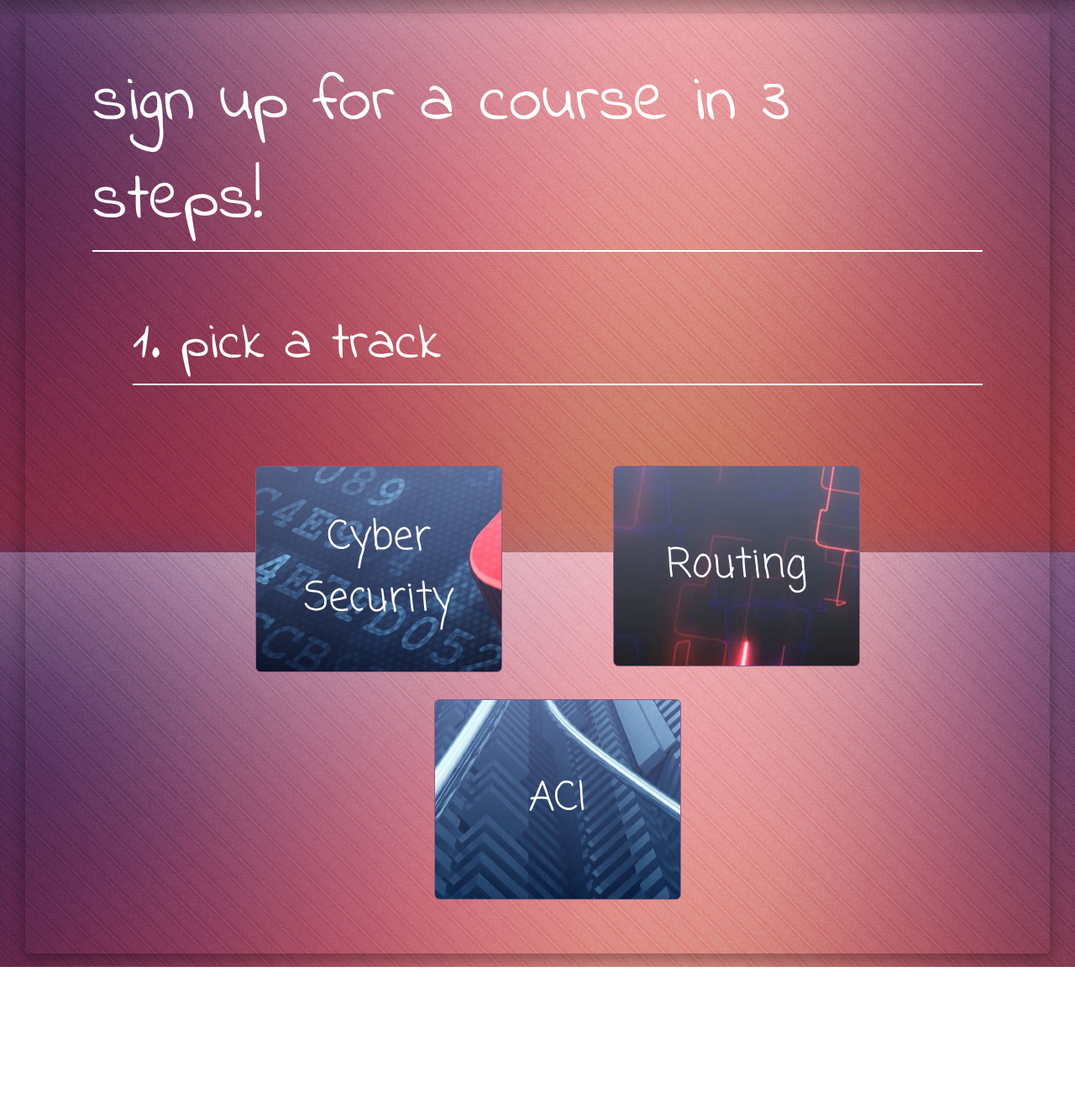
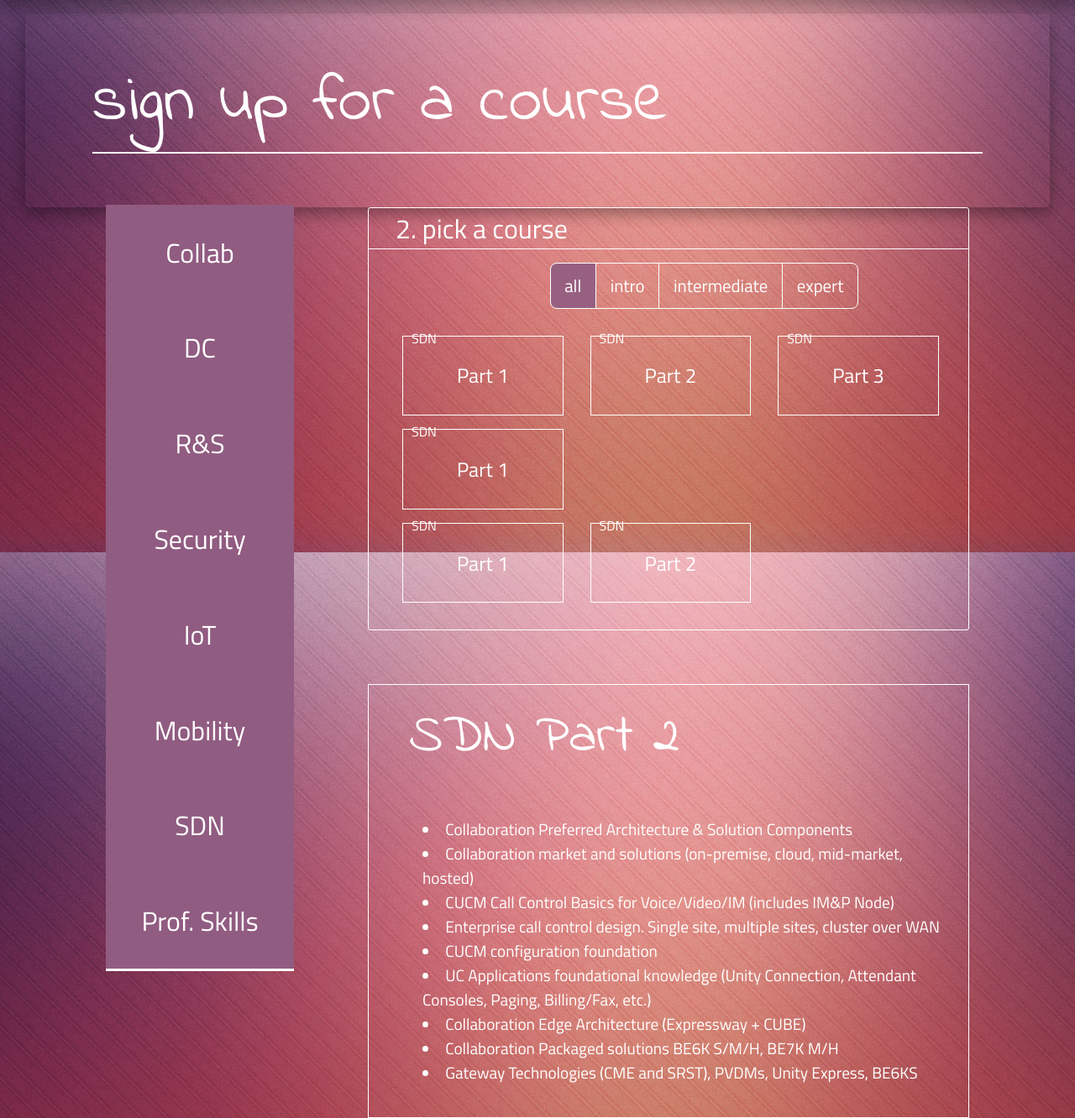
Before and after one commit to alisidd/waveXpand, a PHP site: page /training.php in a window 1280 px wide. Shown: the part 142-1474 px from the top of the page at 84% size. Before the commit the page ends 1294 px from the top, so only its background shows below. Run offline with PHP 8.4, Linux system fonts and the light colour scheme; some libraries are stand-ins or nearby versions.

Commit message:
Format courses properly

```diff
--- a/css/styles.css
+++ b/css/styles.css
@@ -69,6 +69,8 @@ a
 
 .right-pane
 {
+    position: relative;
+
     float: right;
 
     width: 40%;
@@ -123,10 +125,10 @@ iframe
 {
     position: absolute;
 
-    width: 37%;
-    height: 40%;
+    width: 100%;
+    height: 180%;
 
-    border: .1rem solid #915c81;
+    border: .1rem solid rgba(145, 92, 129, 1);
 }
 
 /* Training page */
@@ -134,14 +136,14 @@ iframe
 .content--training
 {
     margin: 0 30px;
+
+    border-radius: .3rem;
+    box-shadow: 0 8px 17px 0 rgba(0,0,0,.2),0 6px 20px 0 rgba(0,0,0,.19);
 }
 
 #registration
 {
     padding-bottom: 4rem;
-
-    border-radius: .3rem;
-    box-shadow: 0 8px 17px 0 rgba(0,0,0,.2),0 6px 20px 0 rgba(0,0,0,.19);
 }
 
 .title
@@ -167,77 +169,82 @@ iframe
     border-bottom: .13rem solid #fff;
 }
 
-#first-step,
-#second-step
+.left-pane--training
 {
-    margin: 1em 5em 0 8em;
+    float: left;
+
+    width: 20%;
+    margin-left: 6rem;
+}
+
+.right-pane--training
+{
+    float: right;
+
+    width: 60%;
+    margin-right: 5rem;
 }
 
 .options
 {
-    display: flex;
-    flex-direction: row;
+    display: inline-block;
 
-    margin: 3rem 5rem 0 5rem;
-
-    text-align: center;
-
-    justify-content: space-around;
-    flex-wrap: wrap;
+    margin-top: 4rem;
 }
 
-.option
+.track-options
 {
-    font-family: 'Coming Soon', cursive;
-    font-size: 3rem;
+    display: inline;
+}
 
-    width: 30%;
-    min-width: 294px;
-    height: 40%;
-    min-height: 239px;
-    max-height: 294px
-    margin-right: 20px;
-    margin-top: 2rem;
+.track-option
+{
+    font-family: 'Titillium Web', sans-serif;
+    font-size: 2rem;
+
+    display: block;
+
+    width: 7em;
+    margin-top: -.2rem;
 
     cursor: pointer;
-    text-align: center;
 
     color: #fff;
-    border: .1rem solid #915c81;
-    border-radius: .4rem;
-
-    background-blend-mode: screen;
+    border: none;
+    border-bottom: 3px solid #fff;
+    background-color: rgba(145, 92, 129, 1);
 }
 
-#button1
+.track-option:hover
 {
-    background: linear-gradient( rgba(91, 100, 137, .8), rgba(0, 0, 0, .5) ), url(../images/cyber-security.jpg) center left;
+    background-color: rgba(145, 92, 200, 1);
 }
 
-.track-1
+.title--box
 {
-    background: linear-gradient( rgba(91, 100, 137, .8), rgba(0, 0, 0, .5) ), url(../images/cyber-security.jpg) center left;
+    font-family: 'Titillium Web', sans-serif;
+    font-size: 2rem;
+
+    padding-left: 2rem;
+
+    color: white;
+    border-bottom: 1px solid #fff;
 }
 
-#button2
+.courses
 {
-    background: linear-gradient( rgba(91, 100, 137, .8), rgba(0, 0, 0, .5) ), url(../images/routing.jpg) center left;
-}
+    margin: 4rem 1rem 0 0;
 
-#button3
-{
-    background: linear-gradient( rgba(91, 100, 137, .8), rgba(0, 0, 0, .5) ), url(../images/infrastructure.jpg) center left;
-}
-
-#second-step
-{
-    display: none;
-
-    margin: 1em 5em 0 8em;
+    border: 1px solid #fff;
+    border-radius: 3px;
 }
 
 .levels
 {
+    display: inline-block;
+
+    width: 100%;
+
     text-align: center;
 }
 
@@ -284,21 +291,83 @@ iframe
     background-color: rgba(145, 92, 129, .9);
 }
 
-#intro-courses,
-#intermediate-courses,
-#expert-courses
+.course-options
 {
-    display: inline;
-
-    margin-right: 2rem;
+    display: flex;
+    flex-direction: column;
 }
 
-.all-courses
+.intro,
+.intermediate,
+.expert
 {
-    margin: 4rem 5rem 0 5rem;
+    display: flex;
+    flex-direction: row;
+}
 
-    text-align: center;
+.course
+{
+    font-family: 'Titillium Web', sans-serif;
+
+    position: relative;
+
+    margin: 0 2rem 1rem 0;
+    padding: .3em 4em .3em 4em;
+
+    list-style-type: none;
+
+    cursor: pointer;
+
+    color: white;
+    border: 1px solid #fff;
+    transition: background-color 200ms ease-in-out;
 }
+
+.course:hover
+{
+    background-color: rgba(145, 92, 129, .4);
+}
+
+.course-title
+{
+    position: absolute;
+    top: -26px;
+    left: 10px;
+}
+
+.course-part
+{
+    font-size: 1.5rem;
+}
+
+.course-signup
+{
+  margin-top: 4rem;
+  margin-right: 1rem;
+  border: 1px solid #fff;
+}
+
+#course-name
+{
+    font-family: 'Indie Flower', cursive;
+    font-size: 4rem;
+
+    margin: 1rem 1rem 0 3rem;
+
+    color: white;
+}
+
+#course-description
+{
+    font-family: 'Titillium Web', sans-serif;
+    font-size: 1.2rem;
+
+    margin: 3rem 1rem 0 4rem;
+    padding-bottom: 2em;
+
+    color: white;
+}
+
 
 /* Misc classes for input */
 
--- a/training.php
+++ b/training.php
@@ -3,7 +3,6 @@
     <!-- Import Google fonts -->
     <link href='https://fonts.googleapis.com/css?family=Titillium+Web' rel='stylesheet' type='text/css'>
     <link href='https://fonts.googleapis.com/css?family=Indie+Flower' rel='stylesheet' type='text/css'>
-    <link href='https://fonts.googleapis.com/css?family=Coming+Soon' rel='stylesheet' type='text/css'>
     <link href="css/styles.css" rel="stylesheet" type="text/css">
 
     <!--Let browser know website is optimized for mobile-->
@@ -22,9 +21,9 @@
           $("#intermediate").removeClass("active");
           $("#expert").removeClass("active");
 
-          document.getElementById("intro-courses").style.display = "inline";
-          document.getElementById("intermediate-courses").style.display = "inline";
-          document.getElementById("expert-courses").style.display = "inline";
+          document.getElementsByClassName("intro")[0].style.display = "flex";
+          document.getElementsByClassName("intermediate")[0].style.display = "flex";
+          document.getElementsByClassName("expert")[0].style.display = "flex";
         } else if (selection == "intro") {
 
           $("#intro").addClass("active");
@@ -32,9 +31,9 @@
           $("#intermediate").removeClass("active");
           $("#expert").removeClass("active");
 
-          document.getElementById("intro-courses").style.display = "inline";
-          document.getElementById("intermediate-courses").style.display = "none";
-          document.getElementById("expert-courses").style.display = "none";
+          document.getElementsByClassName("intro")[0].style.display = "flex";
+          document.getElementsByClassName("intermediate")[0].style.display = "none";
+          document.getElementsByClassName("expert")[0].style.display = "none";
         } else if (selection == "intermediate") {
 
           $("#intermediate").addClass("active");
@@ -42,9 +41,9 @@
           $("#all").removeClass("active");
           $("#expert").removeClass("active");
 
-          document.getElementById("intro-courses").style.display = "none";
-          document.getElementById("intermediate-courses").style.display = "inline";
-          document.getElementById("expert-courses").style.display = "none";
+          document.getElementsByClassName("intro")[0].style.display = "none";
+          document.getElementsByClassName("intermediate")[0].style.display = "flex";
+          document.getElementsByClassName("expert")[0].style.display = "none";
         } else if (selection == "expert") {
 
           $("#expert").addClass("active");
@@ -52,61 +51,24 @@
           $("#intermediate").removeClass("active");
           $("#all").removeClass("active");
 
-          document.getElementById("intro-courses").style.display = "none";
-          document.getElementById("intermediate-courses").style.display = "none";
-          document.getElementById("expert-courses").style.display = "inline";
+          document.getElementsByClassName("intro")[0].style.display = "none";
+          document.getElementsByClassName("intermediate")[0].style.display = "none";
+          document.getElementsByClassName("expert")[0].style.display = "flex";
         }
       }
     </script>
 
-    <script async type="text/javascript">
-      function populateList(course)
-      {
-        document.getElementById("dates").innerHTML = "";
-        var input = document.getElementById(course);
-        if (course == "button1") {
-          document.getElementById("second-step").style.display = "block";
-          document.getElementById("security-options").style.display = "flex";
-          document.getElementById("routing-options").style.display = "none";
-          document.getElementById("ise-options").style.display = "none";
+    <script type="text/javascript">
+      function displayCourse(course) {
+      }
+    </script>
 
-          document.getElementById("third-step").style.display = "inline";
-
-          var optionArray = ['Sep 1, 2016','Sep 6, 2016','Sep 9, 2016'];
-
-
-        } else if (course == "button2") {
-          document.getElementById("second-step").style.display = "block";
-          document.getElementById("routing-options").style.display = "flex";
-          document.getElementById("security-options").style.display = "none";
-          document.getElementById("ise-options").style.display = "none";
-
-          document.getElementById("third-step").style.display = "inline";
-
-          var optionArray = ["Oct 1, 2016","Oct 6, 2016","Oct 9, 2016"];
-
-
-        } else if (course == "button3") {
-          document.getElementById("second-step").style.display = "block";
-          document.getElementById("ise-options").style.display = "flex";
-          document.getElementById("security-options").style.display = "none";
-          document.getElementById("routing-options").style.display = "none";
-
-          document.getElementById("third-step").style.display = "inline";
-
-          var optionArray = ["Nov 1, 2016","Nov 6, 2016","Nov 9, 2016"];
-
-
-        }
-
-        var arrayLength = optionArray.length;
-
-        for (var i = 0; i < arrayLength; i++) {
-      			var newOption = document.createElement("button");
-            var t = document.createTextNode(optionArray[i]);
-            newOption.appendChild(t);
-            newOption.className += "date-option";
-            document.getElementById("dates").appendChild(newOption);
+    <script type="text/javascript">
+      function populateList(track) {
+        var courses = document.getElementsByClassName("course-title");
+        var i;
+        for (i = 0; i < courses.length; i++) {
+          courses[i].innerHTML = track;
         }
       }
     </script>
@@ -129,36 +91,37 @@
       </ul>
     </header>
 
-    <div class="content--training">
-      <form id="registration" name="myForm" action="process.php" onsubmit="return validateForm();" method="post">
 
-        <p class="title">sign up for a course in 3 steps!</p>
-
-        <div id="first-step">
-
-          <p class="sub-title">
-            1. pick a track
-          </p>
-
+        <!--
           <div class="options">
-            <button id="button1" class="option" onclick="populateList(this.id);document.getElementById('second-step').scrollIntoView();" type="button">
-              <p> Cyber Security </p>
+            <div class="track-options">
+              <button class="track-option" onmouseover="populateList(this.innerHTML);" type="button">
+                <p> Collab </p>
               </button>
-            <button id="button2" class="option" onclick="populateList(this.id);document.getElementById('second-step').scrollIntoView();" type="button">
-              <p> Routing </p>
+              <button class="track-option" onmouseover="populateList(this.innerHTML);" type="button">
+                <p> DC </p>
               </button>
-            <button id="button3" class="option" onclick="populateList(this.id);document.getElementById('second-step').scrollIntoView();" type="button">
-              <p> ACI </p>
+              <button class="track-option" onmouseover="populateList(this.innerHTML);" type="button">
+                <p> R&S </p>
+              </button>
+              <button class="track-option" onmouseover="populateList(this.innerHTML);" type="button">
+                <p> Security </p>
+              </button>
+              <button class="track-option" onmouseover="populateList(this.innerHTML);" type="button">
+                <p> IoT </p>
+              </button>
+              <button class="track-option" onmouseover="populateList(this.innerHTML);" type="button">
+                <p> Mobility </p>
+              </button>
+              <button class="track-option" onmouseover="populateList(this.innerHTML);" type="button">
+                <p> SDN </p>
+              </button>
+              <button class="track-option" onmouseover="populateList(this.innerHTML);" type="button">
+                <p> Prof. Skills </p>
               </button>
             </div>
 
-        </div> <!-- END OF FIRST STEP -->
-
-        <div id="second-step">
-          <p class="sub-title">
-            2. pick a course
-          </p>
-
+            <div class="courses">
               <ul class="levels">
                 <li id="all" onclick="filter(this.id);" class="level-1 active">all</li>
                 <li id="intro" onclick="filter(this.id);">intro</li>
@@ -166,35 +129,158 @@
                 <li id="expert" onclick="filter(this.id);" class="level-last">expert</li>
               </ul>
 
-          <div class="all-courses">
-            <div id="intro-courses">
-              <button class="option track-1" type="button">
-                <p> Intro </p>
-              </button>
+              <ul class="course-options">
+                <div class="intro">
+                  <li class="course-option" onclick="displayCourse(this.innerHTML)">
+                    <p class="course-title"> SDN </p>
+                    <p class="course-part"> Part 1 </p>
+                  </li>
+                  <li class="course-option" onclick="displayCourse(this.innerHTML)">
+                    <p class="course-title"> SDN </p>
+                    <p class="course-part"> Part 2 </p>
+                  </li>
+                  <li class="course-option" onclick="displayCourse(this.innerHTML)">
+                    <p class="course-title"> SDN </p>
+                    <p class="course-part"> Part 3 </p>
+                  </li>
+                </div>
+                <div class="intermediate">
+                  <li class="course-option" onclick="displayCourse(this.innerHTML)">
+                    <p class="course-title"> SDN </p>
+                    <p class="course-part"> Part 1 </p>
+                  </li>
+                </div>
+                <div class="expert">
+                  <li class="course-option" onclick="displayCourse(this.innerHTML)">
+                    <p class="course-title"> SDN </p>
+                    <p class="course-part"> Part 1 </p>
+                  </li>
+                  <li class="course-option" onclick="displayCourse(this.innerHTML)">
+                    <p class="course-title"> SDN </p>
+                    <p class="course-part"> Part 2 </p>
+                  </li>
+                </div>
+              </ul>
+            </div>
           </div>
 
-            <div id="intermediate-courses">
-              <button  class="option track-1" type="button">
-                <p> Intermediate </p>
+          <div class="course-details">
+            <p id="course-name">SDN PART 1</p>
+            <p id="course-description">
+                Basic Network Concepts and Network Components <br>
+                Operate a medium sized LAN with multiple switches, supporting VLANs, and trunking <br>
+                Explain how bridging and switching operates <br>
+                Explain the purpose and operations of the Spanning-Tree Protocol <br>
+                Define IP Protocol IPv4  address and subnetting b <br>
+                Define characteristics, functions, and component of a WAN <br>
+                Describe SNMP, syslog, and NetFlow, and manage Cisco device configurations, Cisco IOS images and licenses <br>
+                Introduction to Prime infrastructure  b <br>
+            </p>
+          </div>
+      </form> <!-- END OF REGISTRATION -->
+    <div class="content--training">
+      <form id="registration" name="myForm" action="process.php" onsubmit="return validateForm();" method="post">
+
+        <p class="title">sign up for a course</p>
+
+        <div class="left-pane--training">
+          <div class="options">
+            <div class="track-options">
+              <button class="track-option" onclick="populateList(this.innerHTML);" type="button">
+                <p> Collab </p>
               </button>
-            </div>
-
-            <div id="expert-courses">
-              <button class="option track-1" type="button">
-                <p> Expert </p>
+              <button class="track-option" onclick="populateList(this.innerHTML);" type="button">
+                <p> DC </p>
+              </button>
+              <button class="track-option" onclick="populateList(this.innerHTML);" type="button">
+                <p> R&S </p>
+              </button>
+              <button class="track-option" onclick="populateList(this.innerHTML);" type="button">
+                <p> Security </p>
+              </button>
+              <button class="track-option" onclick="populateList(this.innerHTML);" type="button">
+                <p> IoT </p>
+              </button>
+              <button class="track-option" onclick="populateList(this.innerHTML);" type="button">
+                <p> Mobility </p>
+              </button>
+              <button class="track-option" onclick="populateList(this.innerHTML);" type="button">
+                <p> SDN </p>
+              </button>
+              <button class="track-option" onclick="populateList(this.innerHTML);" type="button">
+                <p> Prof. Skills </p>
               </button>
             </div>
           </div>
-
-        </div> <!-- END OF SECOND STEP -->
-
-        <div id="third-step">
-
-          <div id="dates" class="date-options">
         </div>
 
-        </div> <!-- END OF THIRD STEP -->
-      </form> <!-- END OF REGISTRATION -->
+        <div class="right-pane--training">
+          <div class="courses">
+            <div class="title--box">
+              2. pick a course
+            </div>
+            <ul class="levels">
+              <li id="all" onclick="filter(this.id);" class="level-1 active">all</li>
+              <li id="intro" onclick="filter(this.id);">intro</li>
+              <li id="intermediate" onclick="filter(this.id);">intermediate</li>
+              <li id="expert" onclick="filter(this.id);" class="level-last">expert</li>
+            </ul>
+
+            <ul class="course-options">
+              <div class="intro">
+                <li class="course" onclick="displayCourse(this.innerHTML)">
+                  <p class="course-title"> SDN </p>
+                  <p class="course-part"> Part 1 </p>
+                </li>
+                <li class="course" onclick="displayCourse(this.innerHTML)">
+                  <p class="course-title"> SDN </p>
+                  <p class="course-part"> Part 2 </p>
+                </li>
+                <li class="course" onclick="displayCourse(this.innerHTML)">
+                  <p class="course-title"> SDN </p>
+                  <p class="course-part"> Part 3 </p>
+                </li>
+              </div>
+              <div class="intermediate">
+                <li class="course" onclick="displayCourse(this.innerHTML)">
+                  <p class="course-title"> SDN </p>
+                  <p class="course-part"> Part 1 </p>
+                </li>
+              </div>
+              <div class="expert">
+                <li class="course" onclick="displayCourse(this.innerHTML)">
+                  <p class="course-title"> SDN </p>
+                  <p class="course-part"> Part 1 </p>
+                </li>
+                <li class="course" onclick="displayCourse(this.innerHTML)">
+                  <p class="course-title"> SDN </p>
+                  <p class="course-part"> Part 2 </p>
+                </li>
+              </div>
+            </ul>
+          </div> <!-- End of step 2 -->
+
+          <div class="course-signup">
+              <div id="course-name">
+                  SDN Part 2
+              </div>
+
+              <div id="course-description">
+                  <li> Collaboration Preferred Architecture & Solution Components </li>
+                  <li> Collaboration market and solutions (on-premise, cloud, mid-market, hosted) </li>
+                  <li> CUCM Call Control Basics for Voice/Video/IM (includes IM&P Node) </li>
+                  <li> Enterprise call control design.  Single site, multiple sites, cluster over WAN </li>
+                  <li> CUCM configuration foundation </li>
+                  <li> UC Applications foundational knowledge (Unity Connection, Attendant Consoles, Paging, Billing/Fax, etc.) </li>
+                  <li> Collaboration Edge Architecture (Expressway + CUBE) </li>
+                  <li> Collaboration Packaged solutions  BE6K S/M/H, BE7K M/H </li>
+                  <li> Gateway Technologies (CME and SRST), PVDMs, Unity Express, BE6KS </li>
+              </div>
+          </div>
+
+        </div> <!-- End of Right Pane -->
+
+      </form>
     </div>
   </body>
 </html>
```
Lines whose indentation alone changed are shown as unchanged.
